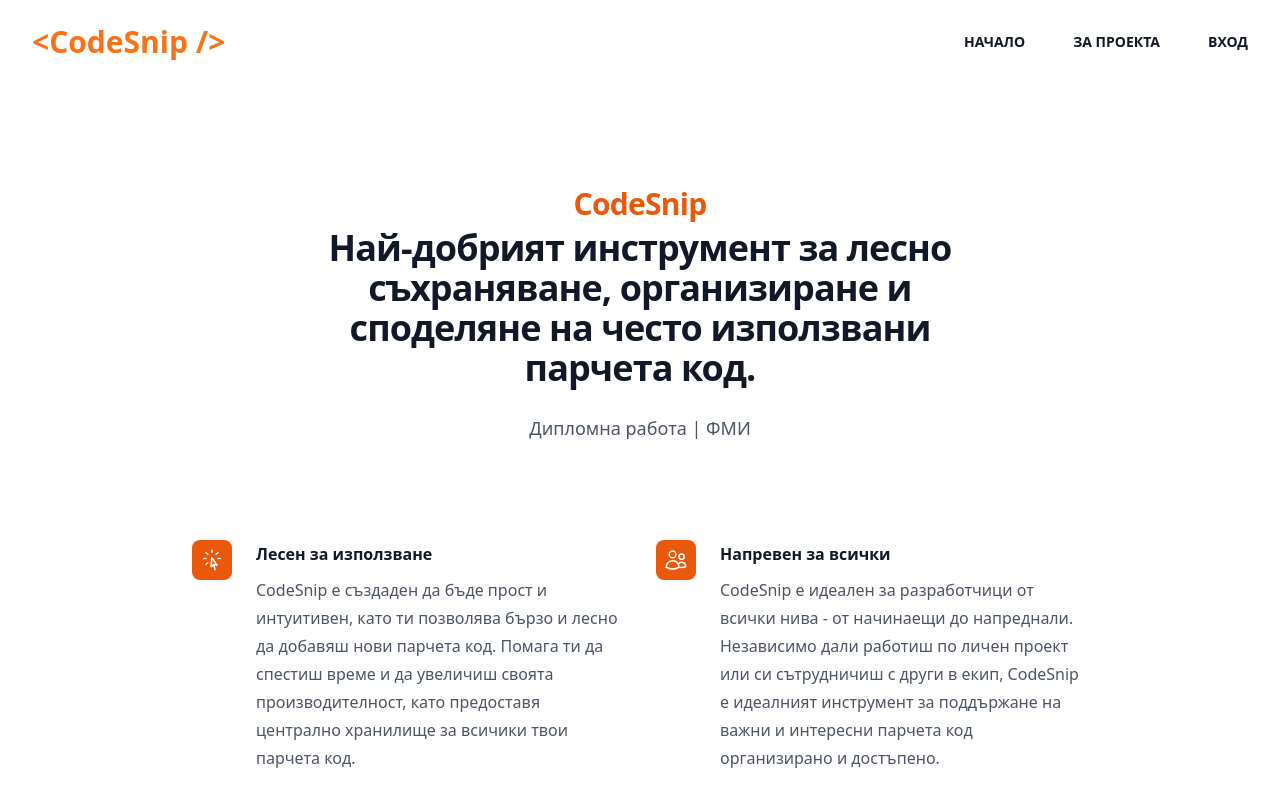
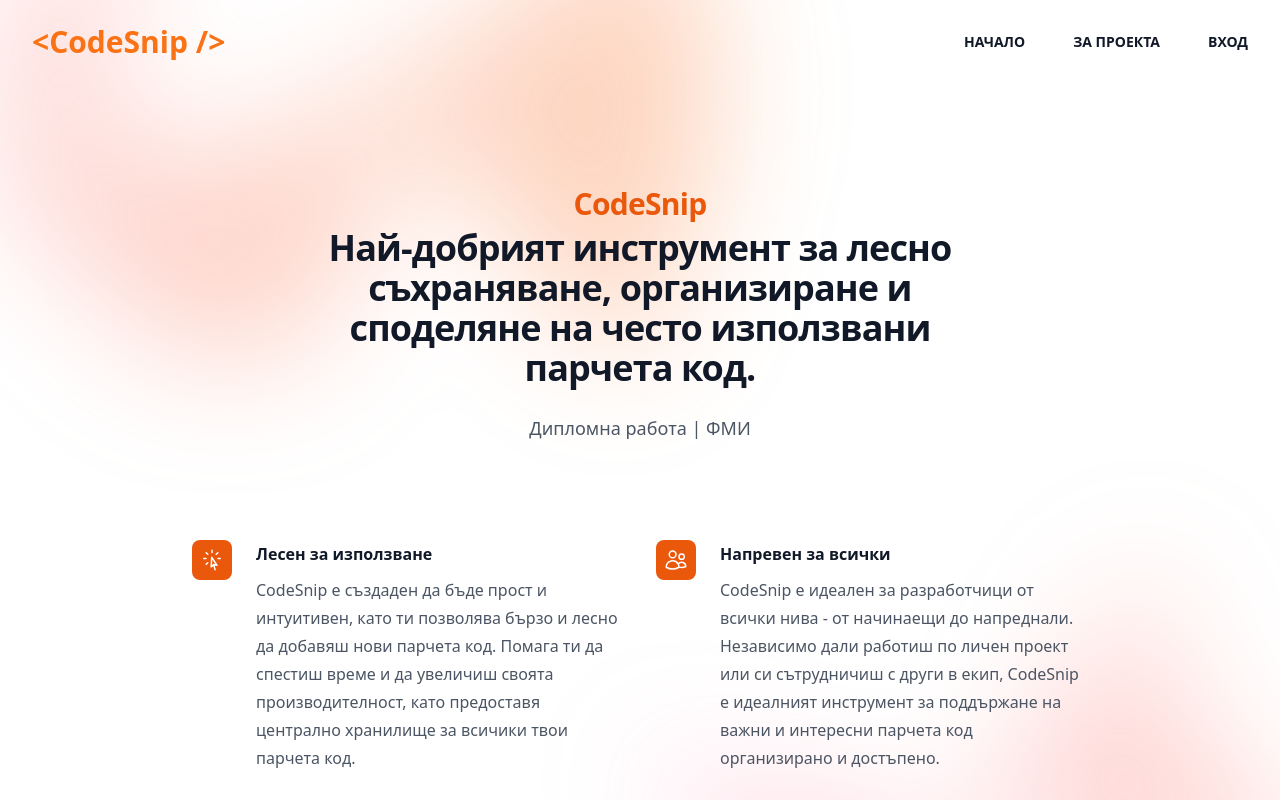
Before and after one commit to daangelov/CodeSnip-NextJS, a Next.js app: page /about in a window 1280 px wide. Shown: the top 800 px of the page. Built offline with nearby package versions, Linux system fonts and the light colour scheme.

Commit message:
Move gradients in layout to be used for all pages

```diff
--- a/src/app/Home.tsx
+++ b/src/app/Home.tsx
@@ -3,13 +3,9 @@
 import Link from 'next/link';
 import {ROUTES} from '@/config/routes';
 
-import TopSpotGradient from '@/components/gradients/TopSpotGradient';
-import BottomSpotGradient from '@/components/gradients/BottomSpotGradient';
-
 export function Home() {
   return (
     <div className="relative px-6 lg:px-8">
-      <TopSpotGradient />
       <div className="mx-auto max-w-2xl py-32 sm:py-48 lg:py-56">
         <div className="text-center">
           <h1 className="text-4xl font-bold tracking-tight text-gray-900 sm:text-6xl">
@@ -32,7 +28,6 @@ export function Home() {
           </div>
         </div>
       </div>
-      <BottomSpotGradient />
     </div>
   )
 }
--- a/src/app/layout.tsx
+++ b/src/app/layout.tsx
@@ -3,6 +3,8 @@ import './globals.css'
 
 import Header from '@/components/common/Header'
 import Footer from '@/components/common/Footer'
+import TopSpotGradient from '@/components/gradients/TopSpotGradient';
+import BottomSpotGradient from '@/components/gradients/BottomSpotGradient';
 
 export default function RootLayout({children}: {
   children: React.ReactNode
@@ -12,7 +14,9 @@ export default function RootLayout({children}: {
       <body className="flex flex-col h-screen">
         <Header />
         <main role="main" className="flex-grow">
+          <TopSpotGradient />
           {children}
+          <BottomSpotGradient />
         </main>
         <Footer />
       </body>
```
